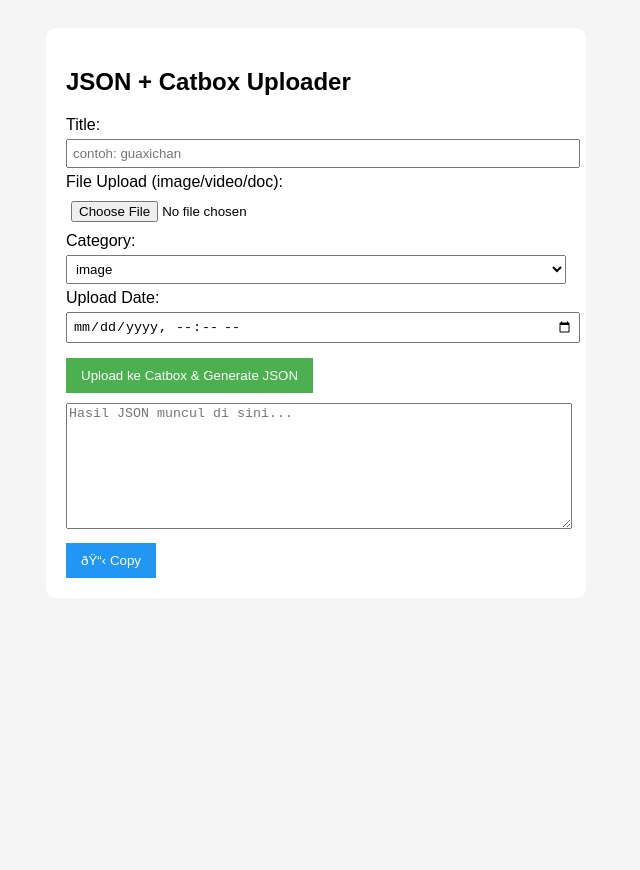
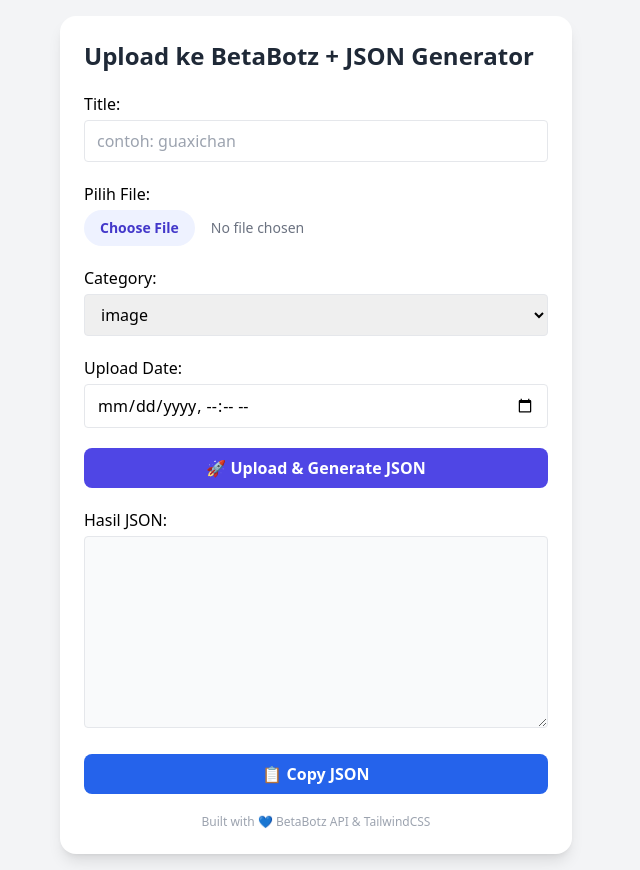
Before and after one commit to lastsymphony/Generator-json-gallery-, a plain HTML site: page index.html in a window 1280 px wide. Shown: the whole page, without its empty margins (324-964 px from the left). Before the commit the page ends 800 px from the top, so only its background shows below. Drawn offline with nearby package versions, Linux system fonts and the light colour scheme.

Commit message:
Update index.html

```diff
--- a/index.html
+++ b/index.html
@@ -2,43 +2,65 @@
 <html lang="id">
 <head>
   <meta charset="UTF-8">
-  <title>JSON Generator + Catbox Uploader</title>
-  <style>
-    body { font-family: sans-serif; padding: 20px; background: #f5f5f5; }
-    input, select { padding: 5px; margin: 5px 0; width: 100%; }
-    textarea { width: 100%; height: 120px; margin-top: 10px; }
-    button { padding: 10px 15px; margin-top: 10px; background: #4caf50; color: #fff; border: none; cursor: pointer; }
-    button:hover { background: #45a049; }
-    .copy-btn { background: #2196f3; }
-    .copy-btn:hover { background: #1976d2; }
-    .container { max-width: 500px; margin: auto; background: #fff; padding: 20px; border-radius: 10px; }
-  </style>
+  <title>Upload ke BetaBotz via GitHub Pages</title>
+  <script src="https://cdn.tailwindcss.com"></script>
 </head>
-<body>
-  <div class="container">
-    <h2>JSON + Catbox Uploader</h2>
+<body class="bg-gray-100 min-h-screen flex items-center justify-center p-4">
+  <div class="max-w-lg w-full bg-white rounded-2xl shadow-lg p-6 space-y-5">
+    <h2 class="text-2xl font-bold text-gray-800">Upload ke BetaBotz + JSON Generator</h2>
 
-    <label>Title:</label>
-    <input type="text" id="title" placeholder="contoh: guaxichan">
+    <div>
+      <label class="block font-medium mb-1">Title:</label>
+      <input type="text" id="title" placeholder="contoh: guaxichan"
+        class="w-full border rounded px-3 py-2 focus:outline-none focus:ring focus:border-indigo-500">
+    </div>
 
-    <label>File Upload (image/video/doc):</label>
-    <input type="file" id="fileUpload">
+    <div>
+      <label class="block font-medium mb-1">Pilih File:</label>
+      <input type="file" id="fileUpload"
+        class="w-full text-sm text-gray-500 file:mr-4 file:py-2 file:px-4
+               file:rounded-full file:border-0
+               file:text-sm file:font-semibold
+               file:bg-indigo-50 file:text-indigo-700
+               hover:file:bg-indigo-100">
+    </div>
 
-    <label>Category:</label>
-    <select id="category">
-      <option value="image">image</option>
-      <option value="video">video</option>
-      <option value="document">document</option>
-      <option value="audio">audio</option>
-    </select>
+    <div>
+      <label class="block font-medium mb-1">Category:</label>
+      <select id="category"
+        class="w-full border rounded px-3 py-2 focus:outline-none focus:ring focus:border-indigo-500">
+        <option value="image">image</option>
+        <option value="video">video</option>
+        <option value="document">document</option>
+        <option value="audio">audio</option>
+      </select>
+    </div>
 
-    <label>Upload Date:</label>
-    <input type="datetime-local" id="upload">
+    <div>
+      <label class="block font-medium mb-1">Upload Date:</label>
+      <input type="datetime-local" id="upload"
+        class="w-full border rounded px-3 py-2 focus:outline-none focus:ring focus:border-indigo-500">
+    </div>
 
-    <button onclick="uploadAndGenerate()">Upload ke Catbox & Generate JSON</button>
+    <button onclick="uploadAndGenerate()"
+      class="w-full bg-indigo-600 hover:bg-indigo-700 text-white font-semibold py-2 rounded-lg transition">
+      🚀 Upload & Generate JSON
+    </button>
 
-    <textarea id="result" readonly placeholder="Hasil JSON muncul di sini..."></textarea>
-    <button class="copy-btn" onclick="copyResult()">ðŸ“‹ Copy</button>
+    <div>
+      <label class="block font-medium mb-1">Hasil JSON:</label>
+      <textarea id="result" readonly
+        class="w-full h-48 border rounded p-3 font-mono bg-gray-50 text-sm focus:outline-none"></textarea>
+    </div>
+
+    <button onclick="copyResult()"
+      class="w-full bg-blue-600 hover:bg-blue-700 text-white font-semibold py-2 rounded-lg transition">
+      📋 Copy JSON
+    </button>
+
+    <div id="linkPreview" class="text-sm text-center text-indigo-600 mt-4"></div>
+
+    <p class="text-xs text-gray-400 text-center">Built with 💙 BetaBotz API & TailwindCSS</p>
   </div>
 
   <script>
@@ -48,6 +70,15 @@
       const category = document.getElementById("category").value;
       const uploadRaw = document.getElementById("upload").value;
       const uploadDate = uploadRaw ? new Date(uploadRaw).toISOString() : new Date().toISOString();
+      const resultArea = document.getElementById("result");
+      const linkPreview = document.getElementById("linkPreview");
+
+      linkPreview.innerHTML = "";
+
+      if (!title) {
+        alert("Isi title dulu!");
+        return;
+      }
 
       if (fileInput.files.length === 0) {
         alert("Pilih file dulu!");
@@ -55,28 +86,37 @@
       }
 
       const formData = new FormData();
-      formData.append("reqtype", "fileupload");
-      formData.append("fileToUpload", fileInput.files[0]);
+      formData.append("file", fileInput.files[0]);
 
       try {
-        const response = await fetch("https://catbox.moe/user/api.php", {
+        const response = await fetch("https://api.betabotz.eu.org/api/tools/upload", {
           method: "POST",
           body: formData
         });
 
-        const fileURL = await response.text();
+        const data = await response.json();
+        console.log(data); // Debug respons API
 
-        const jsonData = {
-          title: title,
-          url: fileURL,
-          category: category,
-          upload: uploadDate
-        };
+        if (data.status && data.result) {
+          const fileURL = data.result;
 
-        document.getElementById("result").value = JSON.stringify(jsonData, null, 2);
+          const jsonText = `{
+  "title": "${title}",
+  "url": "${fileURL}",
+  "category": "${category}",
+  "upload": "${uploadDate}"
+},`;
+
+          resultArea.value = jsonText;
+
+          linkPreview.innerHTML = `<a href="${fileURL}" target="_blank" class="font-semibold hover:underline">🔗 Lihat Hasil Upload</a>`;
+        } else {
+          resultArea.value = "Upload gagal. Cek respons API di console.";
+          console.log("API Response:", data);
+        }
 
       } catch (error) {
-        alert("Upload gagal: " + error);
+        resultArea.value = "Error: " + error;
       }
     }
 
@@ -85,6 +125,7 @@
       resultArea.select();
       resultArea.setSelectionRange(0, 99999);
       document.execCommand("copy");
+      alert("JSON berhasil dicopy!");
     }
   </script>
 </body>
```
